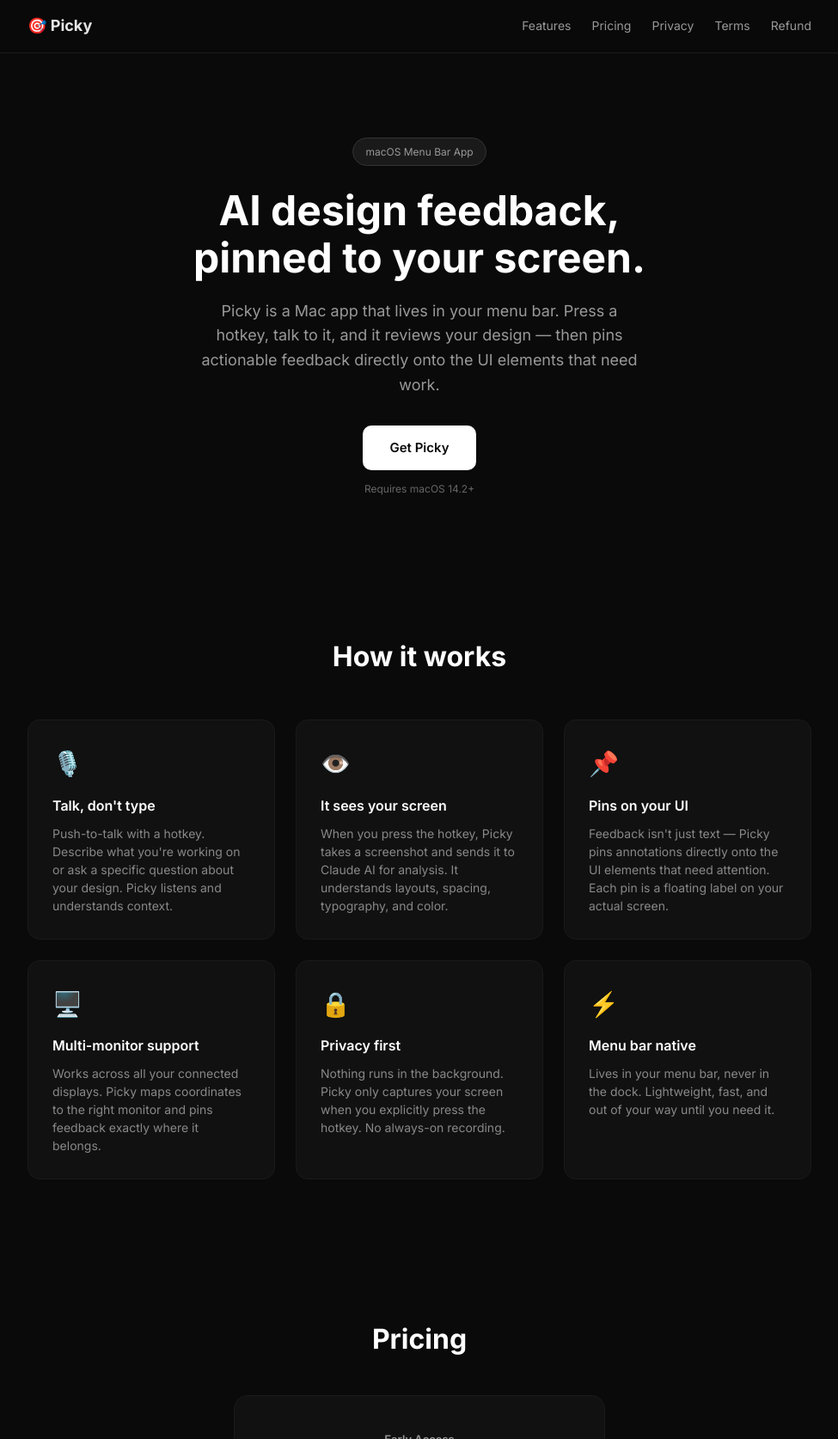
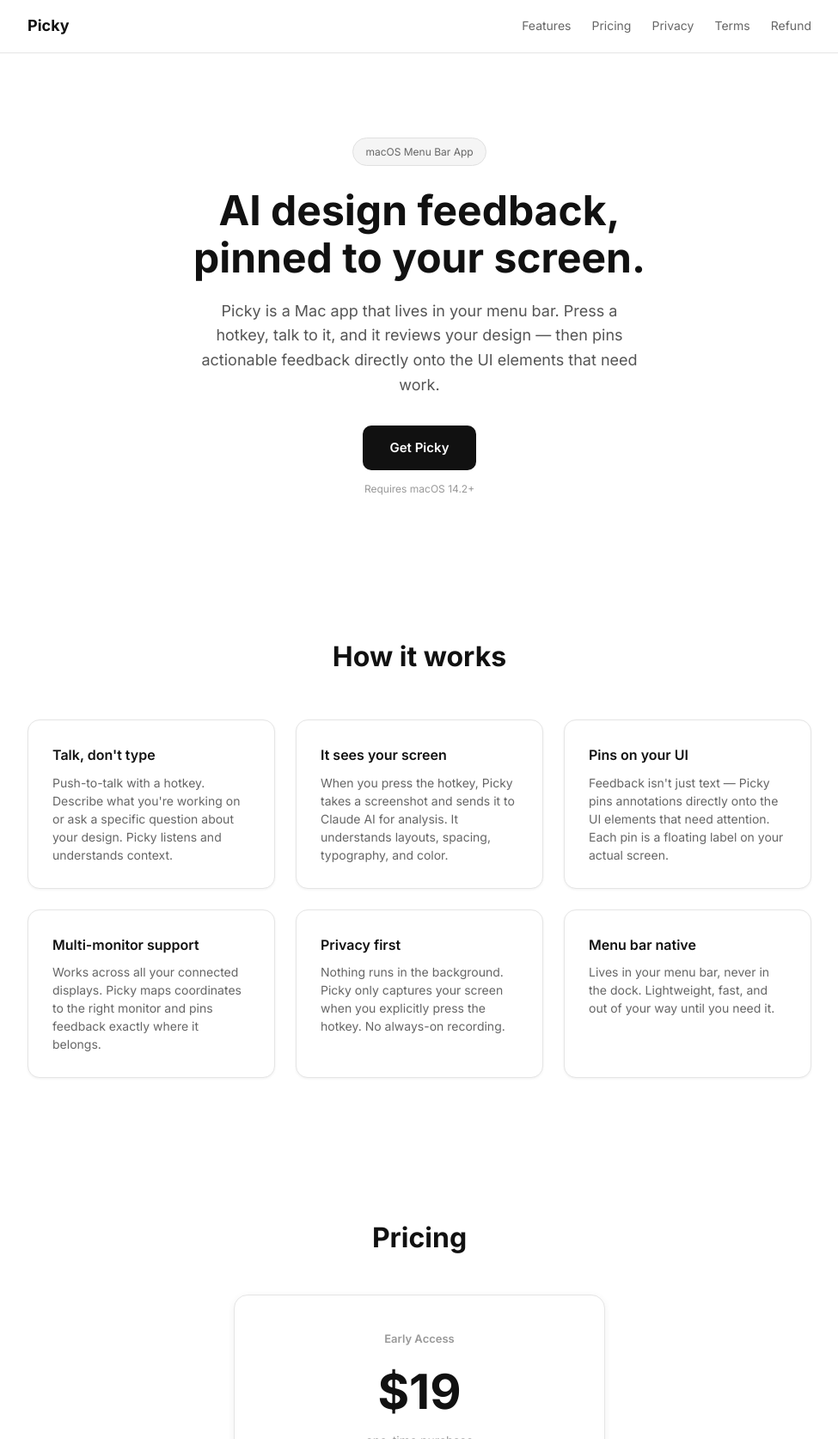
Before and after one commit to mhalzaghari/picky-website, a plain HTML site: page index.html in a window 1280 px wide. Shown: the top 1674 px of the page at 86% size, without its empty margins (152-1127 px from the left). Drawn offline with Linux system fonts and the light colour scheme.

Commit message:
Redesign: light theme, remove emojis, fix CSS paths

```diff
--- a/index.html
+++ b/index.html
@@ -12,7 +12,7 @@
 <body>
   <nav>
     <div class="nav-inner">
-      <a href="/" class="logo">🎯 Picky</a>
+      <a href="/" class="logo">Picky</a>
       <div class="nav-links">
         <a href="#features">Features</a>
         <a href="#pricing">Pricing</a>
@@ -35,32 +35,26 @@
     <h2>How it works</h2>
     <div class="features-grid">
       <div class="feature-card">
-        <div class="feature-icon">🎙️</div>
         <h3>Talk, don't type</h3>
         <p>Push-to-talk with a hotkey. Describe what you're working on or ask a specific question about your design. Picky listens and understands context.</p>
       </div>
       <div class="feature-card">
-        <div class="feature-icon">👁️</div>
         <h3>It sees your screen</h3>
         <p>When you press the hotkey, Picky takes a screenshot and sends it to Claude AI for analysis. It understands layouts, spacing, typography, and color.</p>
       </div>
       <div class="feature-card">
-        <div class="feature-icon">📌</div>
         <h3>Pins on your UI</h3>
         <p>Feedback isn't just text — Picky pins annotations directly onto the UI elements that need attention. Each pin is a floating label on your actual screen.</p>
       </div>
       <div class="feature-card">
-        <div class="feature-icon">🖥️</div>
         <h3>Multi-monitor support</h3>
         <p>Works across all your connected displays. Picky maps coordinates to the right monitor and pins feedback exactly where it belongs.</p>
       </div>
       <div class="feature-card">
-        <div class="feature-icon">🔒</div>
         <h3>Privacy first</h3>
         <p>Nothing runs in the background. Picky only captures your screen when you explicitly press the hotkey. No always-on recording.</p>
       </div>
       <div class="feature-card">
-        <div class="feature-icon">⚡</div>
         <h3>Menu bar native</h3>
         <p>Lives in your menu bar, never in the dock. Lightweight, fast, and out of your way until you need it.</p>
       </div>
--- a/style.css
+++ b/style.css
@@ -2,54 +2,53 @@
 
 body {
   font-family: 'Inter', -apple-system, sans-serif;
-  background: #0a0a0a;
-  color: #e5e5e5;
+  background: #ffffff;
+  color: #555;
   line-height: 1.6;
 }
 
 a { color: inherit; text-decoration: none; }
 
 /* Nav */
-nav { position: fixed; top: 0; width: 100%; z-index: 100; background: rgba(10,10,10,0.85); backdrop-filter: blur(12px); border-bottom: 1px solid #1a1a1a; }
+nav { position: fixed; top: 0; width: 100%; z-index: 100; background: rgba(255,255,255,0.85); backdrop-filter: blur(12px); border-bottom: 1px solid #e5e5e5; }
 .nav-inner { max-width: 960px; margin: 0 auto; padding: 16px 24px; display: flex; justify-content: space-between; align-items: center; }
-.logo { font-size: 18px; font-weight: 700; }
-.nav-links { display: flex; gap: 24px; font-size: 14px; color: #999; }
-.nav-links a:hover { color: #fff; }
+.logo { font-size: 18px; font-weight: 700; color: #111; }
+.nav-links { display: flex; gap: 24px; font-size: 14px; color: #666; }
+.nav-links a:hover { color: #111; }
 
 /* Hero */
 .hero { max-width: 680px; margin: 0 auto; padding: 160px 24px 80px; text-align: center; }
-.badge { display: inline-block; padding: 6px 14px; background: #1a1a1a; border: 1px solid #333; border-radius: 20px; font-size: 12px; color: #999; margin-bottom: 24px; }
-.hero h1 { font-size: 48px; font-weight: 700; line-height: 1.15; color: #fff; margin-bottom: 20px; }
-.hero-sub { font-size: 18px; color: #999; max-width: 520px; margin: 0 auto 32px; }
-.cta-btn { display: inline-block; padding: 14px 32px; background: #fff; color: #0a0a0a; font-weight: 600; font-size: 15px; border-radius: 10px; transition: opacity 0.2s; }
+.badge { display: inline-block; padding: 6px 14px; background: #f5f5f5; border: 1px solid #e0e0e0; border-radius: 20px; font-size: 12px; color: #666; margin-bottom: 24px; }
+.hero h1 { font-size: 48px; font-weight: 700; line-height: 1.15; color: #111; margin-bottom: 20px; }
+.hero-sub { font-size: 18px; color: #555; max-width: 520px; margin: 0 auto 32px; }
+.cta-btn { display: inline-block; padding: 14px 32px; background: #111; color: #fff; font-weight: 600; font-size: 15px; border-radius: 10px; transition: opacity 0.2s; }
 .cta-btn:hover { opacity: 0.85; }
-.hero-note { font-size: 12px; color: #666; margin-top: 12px; }
+.hero-note { font-size: 12px; color: #999; margin-top: 12px; }
 
 /* Features */
 .features { max-width: 960px; margin: 0 auto; padding: 80px 24px; }
-.features h2 { font-size: 32px; font-weight: 700; color: #fff; text-align: center; margin-bottom: 48px; }
+.features h2 { font-size: 32px; font-weight: 700; color: #111; text-align: center; margin-bottom: 48px; }
 .features-grid { display: grid; grid-template-columns: repeat(3, 1fr); gap: 24px; }
-.feature-card { background: #111; border: 1px solid #1a1a1a; border-radius: 14px; padding: 28px; }
-.feature-icon { font-size: 28px; margin-bottom: 14px; }
-.feature-card h3 { font-size: 16px; font-weight: 600; color: #fff; margin-bottom: 8px; }
-.feature-card p { font-size: 14px; color: #888; line-height: 1.5; }
+.feature-card { background: #fff; border: 1px solid #e5e5e5; border-radius: 14px; padding: 28px; box-shadow: 0 1px 3px rgba(0,0,0,0.06); }
+.feature-card h3 { font-size: 16px; font-weight: 600; color: #111; margin-bottom: 8px; }
+.feature-card p { font-size: 14px; color: #666; line-height: 1.5; }
 
 /* Pricing */
 .pricing { max-width: 480px; margin: 0 auto; padding: 80px 24px; text-align: center; }
-.pricing h2 { font-size: 32px; font-weight: 700; color: #fff; margin-bottom: 40px; }
-.price-card { background: #111; border: 1px solid #1a1a1a; border-radius: 16px; padding: 40px; }
+.pricing h2 { font-size: 32px; font-weight: 700; color: #111; margin-bottom: 40px; }
+.price-card { background: #fff; border: 1px solid #e5e5e5; border-radius: 16px; padding: 40px; box-shadow: 0 2px 8px rgba(0,0,0,0.06); }
 .price-label { font-size: 13px; font-weight: 600; color: #999; margin-bottom: 8px; }
-.price { font-size: 56px; font-weight: 700; color: #fff; }
-.price-period { font-size: 14px; color: #666; margin-bottom: 28px; }
+.price { font-size: 56px; font-weight: 700; color: #111; }
+.price-period { font-size: 14px; color: #999; margin-bottom: 28px; }
 .price-card ul { list-style: none; text-align: left; margin-bottom: 28px; }
-.price-card li { padding: 6px 0; font-size: 14px; color: #bbb; }
+.price-card li { padding: 6px 0; font-size: 14px; color: #555; }
 
 /* Footer */
-footer { border-top: 1px solid #1a1a1a; padding: 40px 24px; text-align: center; }
+footer { background: #fafafa; border-top: 1px solid #e5e5e5; padding: 40px 24px; text-align: center; }
 .footer-inner { max-width: 960px; margin: 0 auto; }
 .footer-links { display: flex; justify-content: center; gap: 24px; margin-bottom: 16px; font-size: 13px; color: #666; }
-.footer-links a:hover { color: #fff; }
-footer p { font-size: 12px; color: #444; }
+.footer-links a:hover { color: #111; }
+footer p { font-size: 12px; color: #999; }
 
 /* Responsive */
 @media (max-width: 700px) {
```
Also changed, not shown: privacy/index.html (+4 -4 lines), refund/index.html (+5 -5 lines), terms/index.html (+5 -5 lines).
